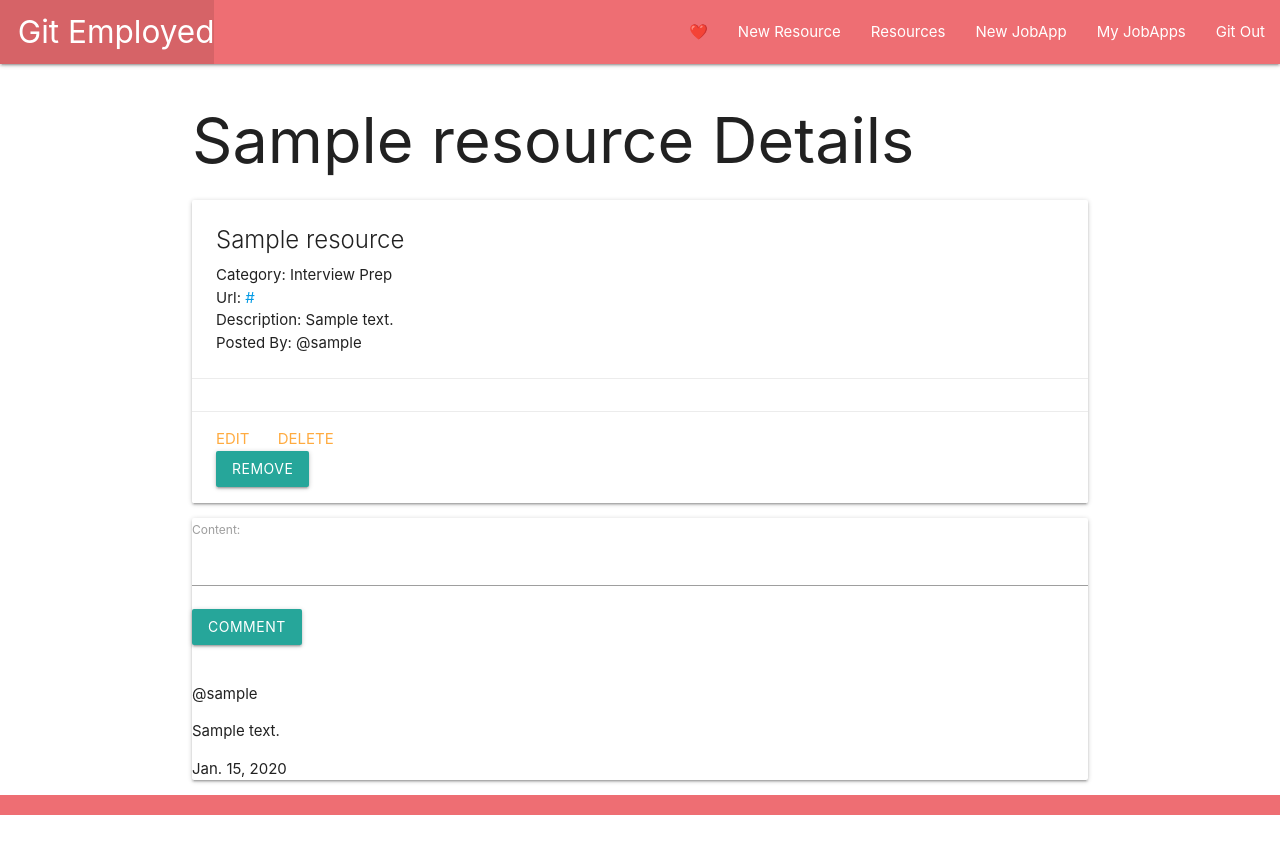
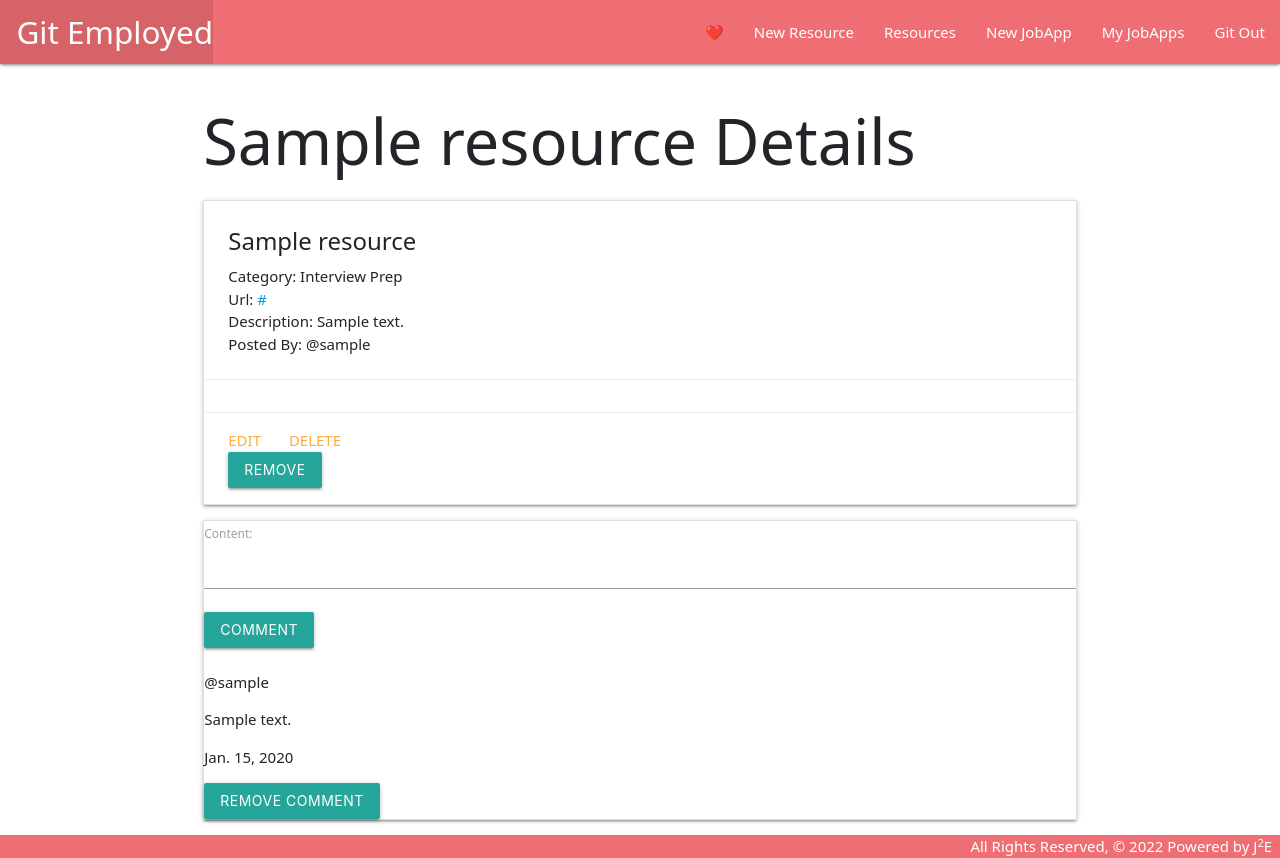
Before and after one commit to Nexusmane/GitEmployed, a Django app: page /resources/1/detail/ in a window 1280 px wide. Before the commit the page ends 815 px from the top, so only its background shows below. Run offline with Django 3.2, Linux system fonts and the light colour scheme; a user stored in the database is signed in; tables that the repository leaves empty hold one stand-in row (values such as "Sample post").

Commit message:
Add Comment Remove Funtionality + Home page Design

```diff
--- /dev/null
+++ b/main_app/static/css/style.css
@@ -0,0 +1,14 @@
+body {
+    display: flex;
+    min-height: 100vh;
+    flex-direction: column;
+  }
+
+  main {
+    flex: 1 0 auto;
+  }
+
+  footer.page-footer {
+    padding-top: 0;
+    text-align: right;
+  }
--- a/main_app/templates/base.html
+++ b/main_app/templates/base.html
@@ -7,6 +7,7 @@
     <meta name="viewport" content="width=device-width, initial-scale=1.0">
     <meta http-equiv="X-UA-Compatible" content="ie=edge">
     <title>Git Employed</title>
+    <link href="https://cdn.jsdelivr.net/npm/bootstrap@5.1.3/dist/css/bootstrap.min.css" rel="stylesheet" integrity="sha384-1BmE4kWBq78iYhFldvKuhfTAU6auU8tT94WrHftjDbrCEXSU1oBoqyl2QvZ6jIW3" crossorigin="anonymous">
     <link rel="stylesheet" href="https://cdnjs.cloudflare.com/ajax/libs/materialize/1.0.0/css/materialize.min.css">
     <link rel="stylesheet" type="text/css" href="{% static 'css/style.css' %}">
     <script src="https://cdnjs.cloudflare.com/ajax/libs/materialize/1.0.0/js/materialize.min.js"></script>
--- a/main_app/templates/registration/login.html
+++ b/main_app/templates/registration/login.html
@@ -10,6 +10,7 @@
     <input type="submit" class="btn" value="login">
     <input type="hidden" name="next" value="{{ next }}">
   </form>
+  <a class="dropdown-item" href="{% url 'signup' %}">New around here? Git Started Here!</a>
 
 
 {% endblock %}
--- a/main_app/templates/resources/detail.html
+++ b/main_app/templates/resources/detail.html
@@ -42,6 +42,10 @@
             <p>@{{comment.user}}</p>
             <p>{{comment.content}}</p>
             <p>{{comment.comment_date}}</p>
+            <form action="{% url 'delete_comment' resource.id comment.id %}" method="POST">
+              {% csrf_token %}
+              <button type="submit" class="btn btn-danger">Remove Comment</button>
+          </form>
         {% endfor %}
 </div>
 
--- a/main_app/urls.py
+++ b/main_app/urls.py
@@ -16,6 +16,7 @@ urlpatterns = [
     path('resources/<int:pk>/udpate', views.ResourceUpdate.as_view(), name='resources_update'),
     path('resources/<int:pk>/delete', views.ResourceDelete.as_view(), name='resources_delete'),
     path('resources/<int:resource_id>/detail/add_comment', views.add_comment, name='add_comment'),
+    path('resources/<int:resource_id>/comments/<int:comment_id>/delete_comment', views.delete_comment, name="delete_comment"),
     path('favorites/index', views.favorites_index, name='favorites_index'),
     path('favorites/<int:resource_id>/', views.assoc_resource, name='assoc_resource'),
     path('favorites/<int:favorite_id>/delete', views.favorites_delete, name='favorites_delete'),
--- a/main_app/views.py
+++ b/main_app/views.py
@@ -8,7 +8,7 @@ from django.contrib.auth.decorators import login_required
 from django.contrib.auth.mixins import LoginRequiredMixin
 from django.views.generic.edit import CreateView, UpdateView, DeleteView
 from django.views.generic import ListView, DetailView
-from .models import JobApp, Resource, Favorite
+from .models import JobApp, Resource, Favorite, Comment
 from .forms import CommentForm
 from datetime import date, datetime
 from django.db.models.signals import post_save
@@ -83,6 +83,10 @@ def add_comment(request, resource_id):
     new_comment.save()
   return redirect('resources_detail', resource_id=resource_id)
 
+def delete_comment(request, resource_id, comment_id):
+  Comment.objects.get(id=comment_id).delete()
+  return redirect('resources_detail', resource_id=resource_id)
+
 class ResourceCreate(LoginRequiredMixin, CreateView):
     model = Resource
     fields = ['category', 'title', 'content', 'resource_url']
```
Also changed, not shown: main_app/templates/home.html (+20 -0 lines).
